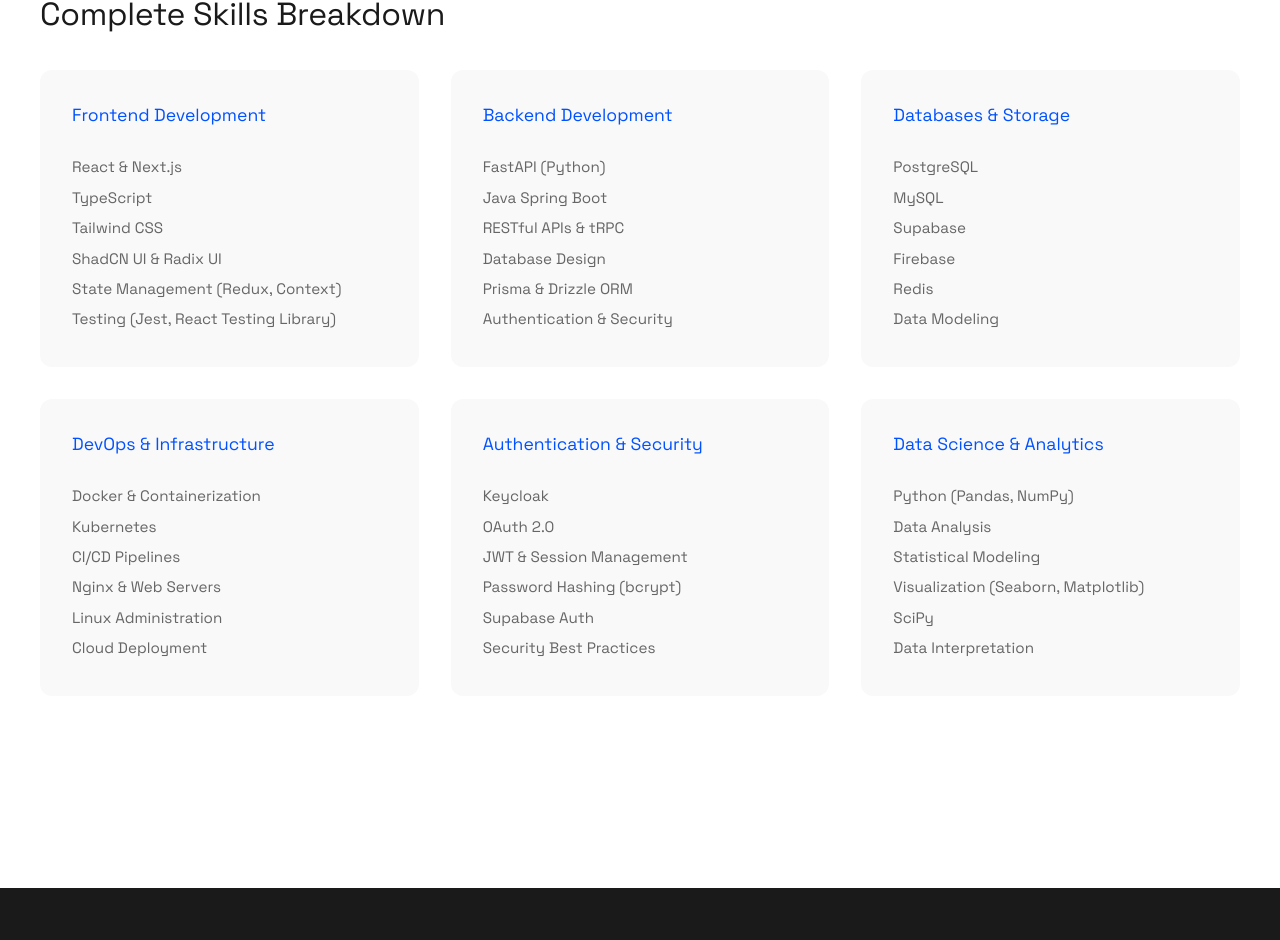
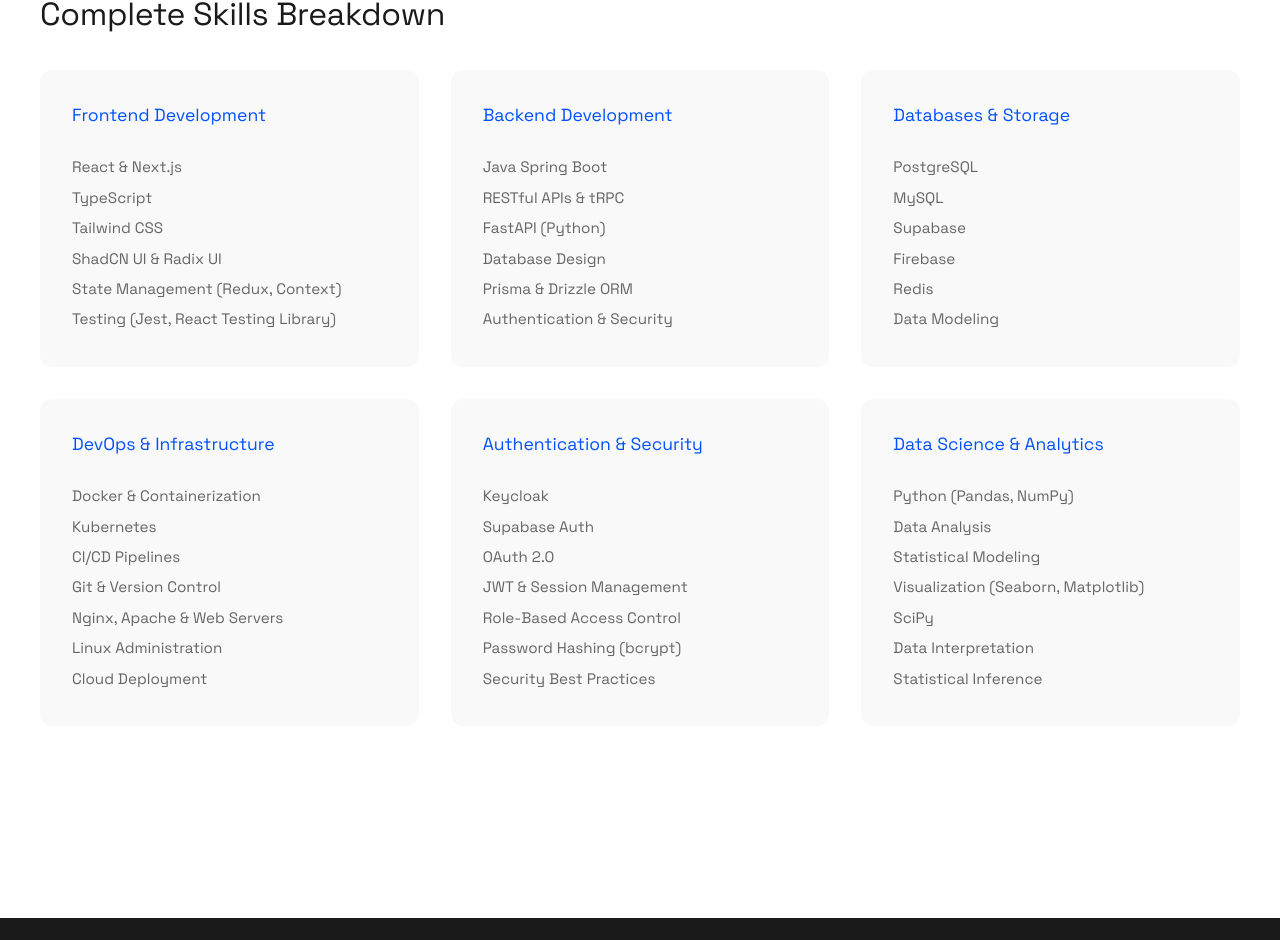
Before and after one commit to Billy272/Portfolio, a Next.js app: page /experience in a window 1280 px wide. Shown: the part 1263-2203 px from the top of the page. Built offline with nearby package versions, Linux system fonts and the light colour scheme.

Commit message:
feat: update tech stack in projects and enhance backend skills section

```diff
--- a/app/about/page.tsx
+++ b/app/about/page.tsx
@@ -89,9 +89,9 @@ export default function AboutPage() {
             <div style={{ padding: "1.5rem", backgroundColor: "var(--card-bg-alt)", borderRadius: "12px" }}>
               <h3 style={{ marginBottom: "1rem", color: "var(--primary-blue)" }}>Backend</h3>
               <ul style={{ listStyle: "none", padding: 0, margin: 0, fontSize: "0.95rem", color: "var(--ink-soft)", lineHeight: "1.8" }}>
-                <li>FastAPI & Python</li>
                 <li>Java Spring Boot</li>
                 <li>RESTful APIs</li>
+                <li>FastAPI & Python</li>
                 <li>Database Design</li>
                 <li>Authentication & Security</li>
               </ul>
--- a/app/experience/page.tsx
+++ b/app/experience/page.tsx
@@ -98,9 +98,9 @@ export default function ExperiencePage() {
             <div style={{ padding: "2rem", backgroundColor: "var(--card-bg-alt)", borderRadius: "12px" }}>
               <h3 style={{ marginBottom: "1.5rem", color: "var(--primary-blue)", fontSize: "1.1rem" }}>Backend Development</h3>
               <ul style={{ listStyle: "none", padding: 0, margin: 0, fontSize: "0.95rem", color: "var(--ink-soft)", lineHeight: "2" }}>
-                <li>FastAPI (Python)</li>
                 <li>Java Spring Boot</li>
                 <li>RESTful APIs & tRPC</li>
+                <li>FastAPI (Python)</li>
                 <li>Database Design</li>
                 <li>Prisma & Drizzle ORM</li>
                 <li>Authentication & Security</li>
@@ -125,7 +125,8 @@ export default function ExperiencePage() {
                 <li>Docker & Containerization</li>
                 <li>Kubernetes</li>
                 <li>CI/CD Pipelines</li>
-                <li>Nginx & Web Servers</li>
+                <li>Git & Version Control</li>
+                <li>Nginx, Apache & Web Servers</li>
                 <li>Linux Administration</li>
                 <li>Cloud Deployment</li>
               </ul>
@@ -135,10 +136,11 @@ export default function ExperiencePage() {
               <h3 style={{ marginBottom: "1.5rem", color: "var(--primary-blue)", fontSize: "1.1rem" }}>Authentication & Security</h3>
               <ul style={{ listStyle: "none", padding: 0, margin: 0, fontSize: "0.95rem", color: "var(--ink-soft)", lineHeight: "2" }}>
                 <li>Keycloak</li>
+                <li>Supabase Auth</li>
                 <li>OAuth 2.0</li>
                 <li>JWT & Session Management</li>
+                <li>Role-Based Access Control</li>
                 <li>Password Hashing (bcrypt)</li>
-                <li>Supabase Auth</li>
                 <li>Security Best Practices</li>
               </ul>
             </div>
@@ -152,6 +154,7 @@ export default function ExperiencePage() {
                 <li>Visualization (Seaborn, Matplotlib)</li>
                 <li>SciPy</li>
                 <li>Data Interpretation</li>
+                <li>Statistical Inference</li>
               </ul>
             </div>
           </div>
--- a/app/projects/page.tsx
+++ b/app/projects/page.tsx
@@ -7,7 +7,7 @@ export default function ProjectsPage() {
       tag: "Corporate Website",
       description:
         "Modern corporate website with clear value proposition, responsive design, and optimized for conversions. Features a beautiful landing page showcasing services, team, and portfolio.",
-      tech: ["Next.js", "Supabase", "Radix UI", "", "Vercel"],
+      tech: ["Next.js", "TypeScript", "Supabase(PostgreSQL)", "Radix UI", "Tailwind CSS", "Vercel"],
       link: "https://www.evergain.co.ke/",
       color: "bg-blue-50",
     },
@@ -16,7 +16,7 @@ export default function ProjectsPage() {
       tag: "Enterprise CRM",
       description:
         "Complete CRM solution featuring lead management, proposals, project tracking, invoicing and reporting. Built with React frontend and FastAPI backend for enterprise scalability.",
-      tech: ["React", "FastAPI", "PostgreSQL", "Redux", "Tailwind CSS"],
+      tech: ["Next.js", "TypeScript", "Supabase(PostgreSQL)", "Tailwind CSS", "Recharts", "Supabase Auth", "Vercel"],
       link: "https://crm.evergain.co.ke/",
       color: "bg-slate-50",
     },
@@ -25,7 +25,7 @@ export default function ProjectsPage() {
       tag: "HR Platform",
       description:
         "Comprehensive HRM suite with recruitment, payroll, attendance tracking, and performance management. Built with Next.js and PostgreSQL for real-time data synchronization.",
-      tech: ["Next.js", "PostgreSQL", "TypeScript", "Docker", "JWT Auth"],
+      tech: ["Next.js", "Supabase(PostgreSQL)", "TypeScript", "Supabase Auth"],
       link: "https://hrm.evergain.co.ke/",
       color: "bg-blue-50",
     },
```
